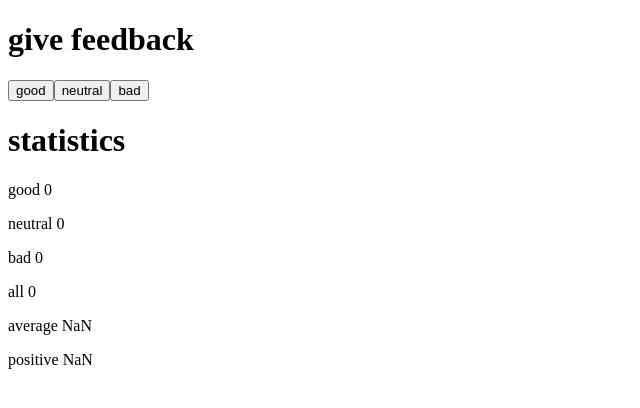
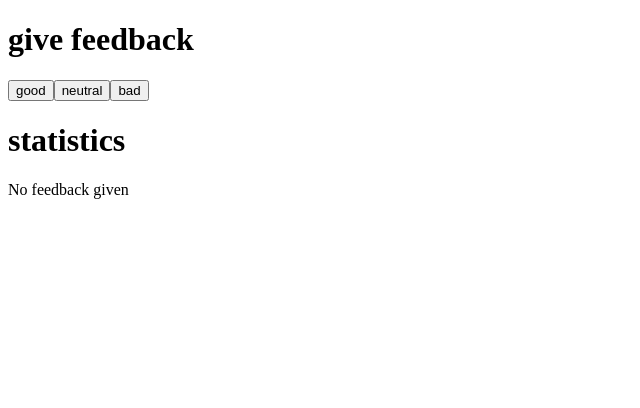
Before and after one commit to hannikagabrielsson/React-perusteet-Osa01, a React (Vite) app in the folder unicafe/: page / in a window 1280 px wide. Shown: the top 408 px of the page, without its empty margins (0-640 px from the left). Built offline with nearby package versions, Linux system fonts and the light colour scheme.

Commit message:
tehtävä 1.9 valmis

```diff
--- a/unicafe/src/App.jsx
+++ b/unicafe/src/App.jsx
@@ -1,7 +1,13 @@
 import { useState } from 'react'
+
+
 
 const Statistics = (props) => {
   const all = props.good + props.neutral + props.bad;
+
+  if (all > 0){
+
+
   return (
     <div>
       <p>good {props.good}</p>
@@ -12,6 +18,14 @@ const Statistics = (props) => {
       <p>positive {props.good / all * 100}</p>
     </div>
   )
+  }
+  else {
+    return (
+      <div>
+        <p>No feedback given</p>
+      </div>
+    )
+  }
 }
 
 const App = () => {
```
